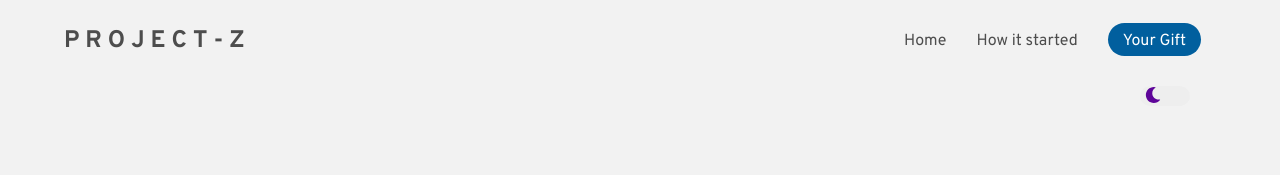
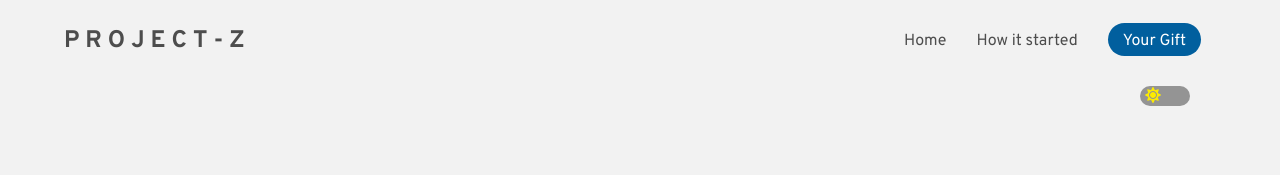
Before and after one commit to globalpolaris/bd-gift, a React (Create React App) app: page / in a window 1280 px wide. Shown: the top 175 px of the page. Built offline with nearby package versions, Linux system fonts and the light colour scheme; a web font is replaced by a local one.

Commit message:
change nightmode

```diff
--- a/src/App.css
+++ b/src/App.css
@@ -178,7 +178,8 @@ section > small {
 .slider {
   position: absolute;
   cursor: pointer;
-  background-color: rgba(238, 238, 238, 0.925);
+  background-color: #949494;
+
   top: 0;
   left: 0;
   right: 0;
@@ -190,19 +191,19 @@ section > small {
 .slider .moon-icon {
   position: absolute;
   transition: all 0.5s ease-in-out;
+  color: #fdec00;
 
-  color: #5e0599;
   left: 5px;
   top: -1px;
 }
 
 input:checked + .slider {
-  background-color: #949494;
+  background-color: rgba(238, 238, 238, 0.925);
 }
 
 input:checked + .slider .moon-icon {
   transform: translateX(25px);
-  color: #fdec00;
+  color: #5e0599;
 }
 
 .txt-switch {
--- a/src/component/NightMode.js
+++ b/src/component/NightMode.js
@@ -18,13 +18,13 @@ const Night = () => {
       <span className="slider"  >
         <div className="moon-icon">{icon ? (
         <>
-          {moon}
+          {sun}
           {document.documentElement.setAttribute('data-theme', 'dark')}
           {/* {localStorage.setItem('theme', 'dark')} */}
         </>
         ) : (
           <>
-          {sun}
+          {moon}
           {document.documentElement.setAttribute('data-theme', 'light')}
           {/* {localStorage.setItem('theme', 'light')} */}
         </>
```
